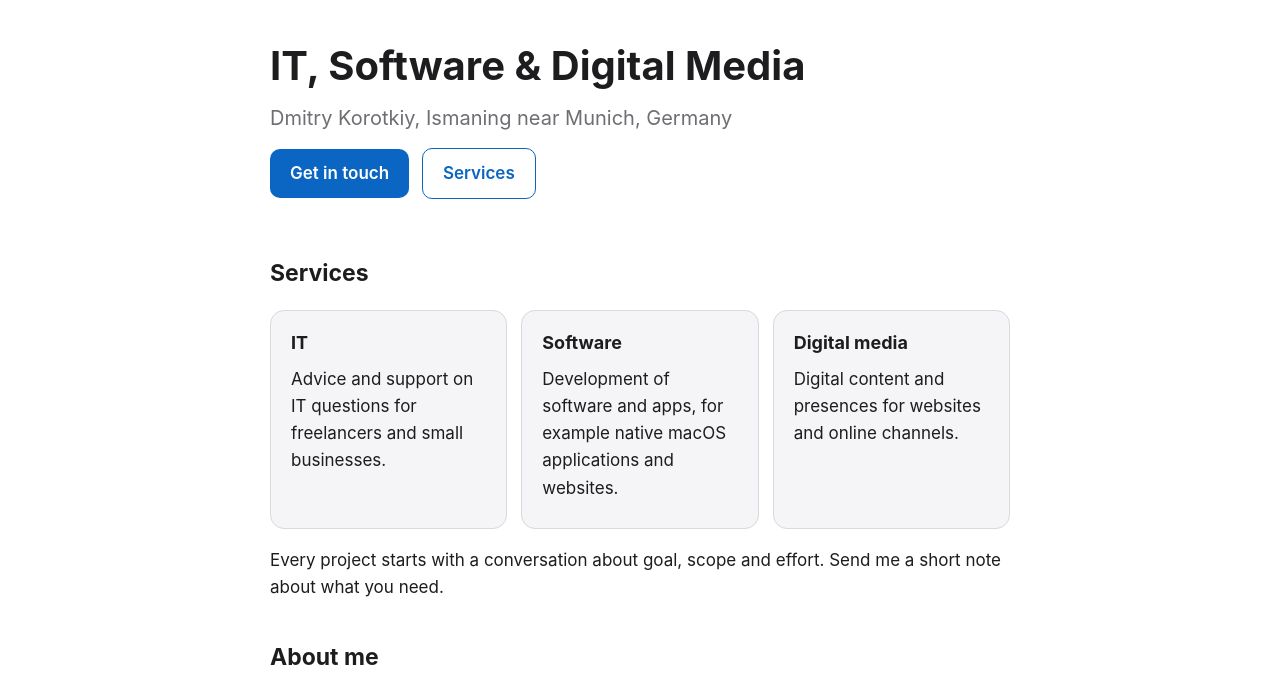
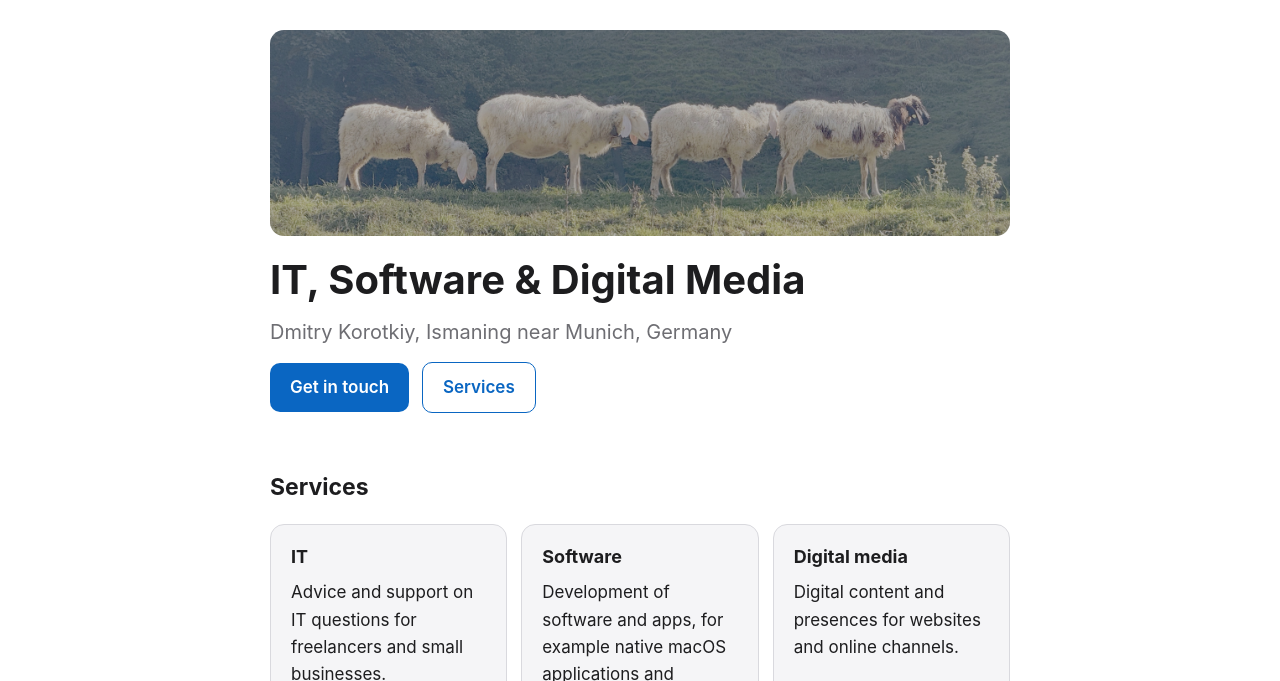
Before and after one commit to miodesdev/dk-ai.de, a plain HTML site: page index.html in a window 1280 px wide. Shown: the part 63-744 px from the top of the page. Drawn offline with Linux system fonts and the light colour scheme.

Commit message:
Add files via upload

```diff
--- a/index.html
+++ b/index.html
@@ -17,6 +17,7 @@
 <div class="lang" aria-label="Language"><a href="?lang=de" data-l="de" hreflang="de">DE</a><a href="?lang=en" data-l="en" hreflang="en">EN</a><a href="?lang=ru" data-l="ru" hreflang="ru">RU</a></div>
 </div></header>
 <main><div class="wrap">
+<img class="banner" src="banner.jpg" alt="" width="2000" height="556">
 <div class="de" lang="de"><div class="hero">
 <h1>IT, Software &amp; Digital Media</h1>
 <p class="lead">Dmitry Korotkiy, Ismaning bei München</p>
--- a/style.css
+++ b/style.css
@@ -46,6 +46,8 @@ footer a{margin-right:14px}
 .about p{margin:0}
 .photo{width:160px;height:160px;border-radius:50%;object-fit:cover;flex:none}
 @media (max-width:520px){.about{flex-direction:column;align-items:flex-start}}
+.banner{display:block;width:100%;height:auto;aspect-ratio:18/5;object-fit:cover;border-radius:14px;margin:0 0 8px}
+@media (max-width:520px){.banner{aspect-ratio:5/2}}
 .hero{padding:12px 0 4px}
 .hero h1{font-size:40px}
 @media (max-width:520px){.hero h1{font-size:32px}}
```
Also changed, not shown: banner.jpg (added), foto.jpg.
